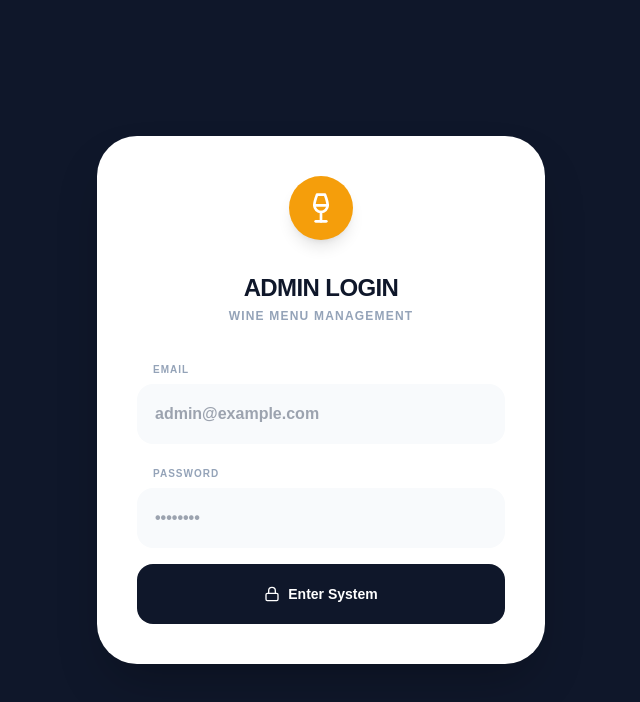
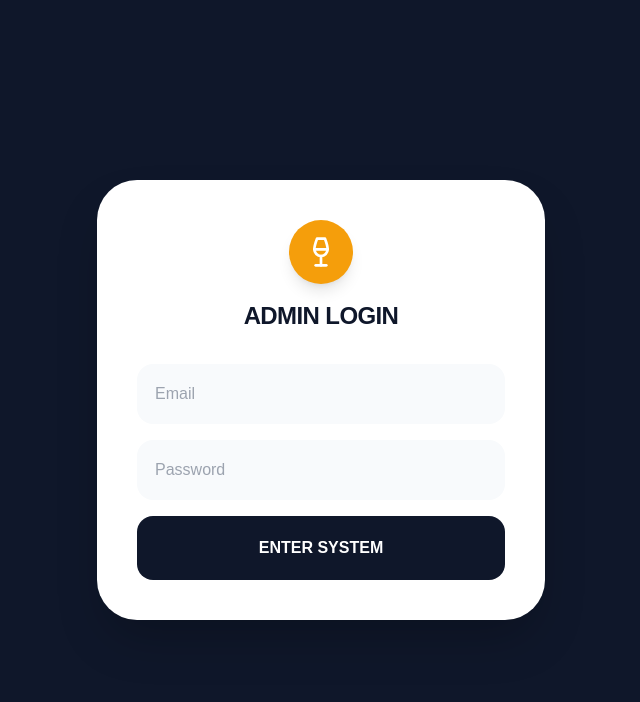
Before and after one commit to takatam-cyber/my-wine-menu, a Next.js app: page /admin in a window 1280 px wide. Shown: the top 702 px of the page, without its empty margins (319-959 px from the left). Built offline with nearby package versions, Linux system fonts and the light colour scheme.

Commit message:
Update page.tsx

```diff
--- a/app/admin/page.tsx
+++ b/app/admin/page.tsx
@@ -2,77 +2,90 @@
 
 import { useState } from 'react';
 import { useRouter } from 'next/navigation';
-import { Lock, Wine, Loader2 } from 'lucide-react';
+import { Wine, LayoutDashboard, Database, Settings, ArrowRight } from 'lucide-react';
 
-export default function AdminLogin() {
+export default function AdminDashboard() {
+  const [isLoggedIn, setIsLoggedIn] = useState(false); // 本来はクッキーで判定しますが、簡易的に管理
   const [email, setEmail] = useState('');
   const [password, setPassword] = useState('');
-  const [loading, setLoading] = useState(false);
   const router = useRouter();
 
   const handleLogin = async (e: React.FormEvent) => {
     e.preventDefault();
-    setLoading(true);
-    try {
     const res = await fetch('/api/auth', {
       method: 'POST',
       headers: { 'Content-Type': 'application/json' },
       body: JSON.stringify({ email, password }),
     });
-
-      const data = await res.json();
-
-      if (res.ok) {
-        // ログイン成功
-        router.push('/admin/master');
-      } else {
-        alert(data.error || 'ログインに失敗しました。');
-      }
-    } catch (err) {
-      alert('通信エラーが発生しました。インターネット接続を確認してください。');
-    } finally {
-      setLoading(false);
-    }
+    if (res.ok) setIsLoggedIn(true);
+    else alert("ログイン失敗");
   };
 
+  // ログイン前：ログインフォーム
+  if (!isLoggedIn) {
     return (
-    <div className="min-h-screen bg-slate-900 flex items-center justify-center p-6">
-      <div className="max-w-md w-full bg-white rounded-[2.5rem] p-10 shadow-2xl text-center space-y-8">
-        <div className="w-16 h-16 bg-amber-500 rounded-full flex items-center justify-center mx-auto shadow-lg">
+      <div className="min-h-screen bg-slate-900 flex items-center justify-center p-6 text-left">
+        <div className="max-w-md w-full bg-white rounded-[2.5rem] p-10 shadow-2xl space-y-8">
+          <div className="text-center">
+            <div className="w-16 h-16 bg-amber-500 rounded-full flex items-center justify-center mx-auto mb-4 shadow-lg">
               <Wine size={32} className="text-white" />
             </div>
-        <div>
-          <h1 className="text-2xl font-black text-slate-900 tracking-tight uppercase">Admin Login</h1>
-          <p className="text-slate-400 text-xs font-bold mt-1 tracking-widest uppercase">Wine Menu Management</p>
+            <h1 className="text-2xl font-black text-slate-900 uppercase tracking-tight">Admin Login</h1>
           </div>
-
           <form onSubmit={handleLogin} className="space-y-4">
-          <div className="space-y-1 text-left">
-            <label className="text-[10px] font-black text-slate-400 ml-4 uppercase tracking-widest">Email</label>
-            <input
-              type="email" required
-              className="w-full p-4 bg-slate-50 rounded-2xl border-2 border-transparent focus:border-amber-500 focus:bg-white text-slate-900 font-bold outline-none transition-all"
-              value={email} onChange={(e) => setEmail(e.target.value)}
-              placeholder="admin@example.com"
-            />
-          </div>
-          <div className="space-y-1 text-left">
-            <label className="text-[10px] font-black text-slate-400 ml-4 uppercase tracking-widest">Password</label>
-            <input
-              type="password" required
-              className="w-full p-4 bg-slate-50 rounded-2xl border-2 border-transparent focus:border-amber-500 focus:bg-white text-slate-900 font-bold outline-none transition-all"
-              value={password} onChange={(e) => setPassword(e.target.value)}
-              placeholder="••••••••"
-            />
-          </div>
-          <button
-            type="submit" disabled={loading}
-            className="w-full py-5 bg-slate-900 text-white rounded-2xl font-black text-sm hover:bg-black transition-all active:scale-95 disabled:opacity-50 flex items-center justify-center gap-2"
-          >
-            {loading ? <Loader2 className="animate-spin" /> : <><Lock size={16}/> Enter System</>}
-          </button>
+            <input type="email" placeholder="Email" className="w-full p-4 bg-slate-50 rounded-2xl border-2 border-transparent focus:border-amber-500 outline-none" value={email} onChange={e => setEmail(e.target.value)} />
+            <input type="password" placeholder="Password" className="w-full p-4 bg-slate-50 rounded-2xl border-2 border-transparent focus:border-amber-500 outline-none" value={password} onChange={e => setPassword(e.target.value)} />
+            <button className="w-full py-5 bg-slate-900 text-white rounded-2xl font-black hover:bg-black transition-all">ENTER SYSTEM</button>
           </form>
         </div>
       </div>
     );
   }
+
+  // ログイン後：ダッシュボード（メニュー選択）
+  return (
+    <div className="min-h-screen bg-slate-50 p-8 text-left font-sans">
+      <div className="max-w-2xl mx-auto space-y-8">
+        <div className="flex items-center gap-4 mb-12">
+          <div className="p-4 bg-slate-900 rounded-3xl text-white shadow-xl">
+            <LayoutDashboard size={32}/>
+          </div>
+          <div>
+            <h1 className="text-3xl font-black text-slate-900 tracking-tight">Admin Console</h1>
+            <p className="text-slate-400 font-bold text-xs uppercase tracking-widest">管理メニューを選択してください</p>
+          </div>
+        </div>
+
+        <div className="grid gap-6">
+          {/* 店舗登録へのリンク */}
+          <button onClick={() => router.push('/admin/settings')} className="group bg-white p-8 rounded-[2.5rem] shadow-sm border-2 border-transparent hover:border-amber-500 transition-all flex items-center justify-between">
+            <div className="flex items-center gap-6">
+              <div className="p-4 bg-amber-100 text-amber-600 rounded-2xl group-hover:bg-amber-500 group-hover:text-white transition-colors">
+                <Settings size={24}/>
+              </div>
+              <div className="text-left">
+                <h3 className="text-lg font-black text-slate-900">1. 店舗基本設定</h3>
+                <p className="text-sm text-slate-400 font-bold">店名とURL（Slug）を登録します</p>
+              </div>
+            </div>
+            <ArrowRight className="text-slate-300 group-hover:text-amber-500 group-hover:translate-x-2 transition-all" />
+          </button>
+
+          {/* CSVインポートへのリンク */}
+          <button onClick={() => router.push('/admin/master')} className="group bg-white p-8 rounded-[2.5rem] shadow-sm border-2 border-transparent hover:border-amber-500 transition-all flex items-center justify-between">
+            <div className="flex items-center gap-6">
+              <div className="p-4 bg-blue-100 text-blue-600 rounded-2xl group-hover:bg-blue-500 group-hover:text-white transition-colors">
+                <Database size={24}/>
+              </div>
+              <div className="text-left">
+                <h3 className="text-lg font-black text-slate-900">2. ワインデータ登録</h3>
+                <p className="text-sm text-slate-400 font-bold">CSVからワインリストを一括更新します</p>
+              </div>
+            </div>
+            <ArrowRight className="text-slate-300 group-hover:text-amber-500 group-hover:translate-x-2 transition-all" />
+          </button>
+        </div>
+      </div>
+    </div>
+  );
+}
```
Lines whose indentation alone changed are shown as unchanged.
